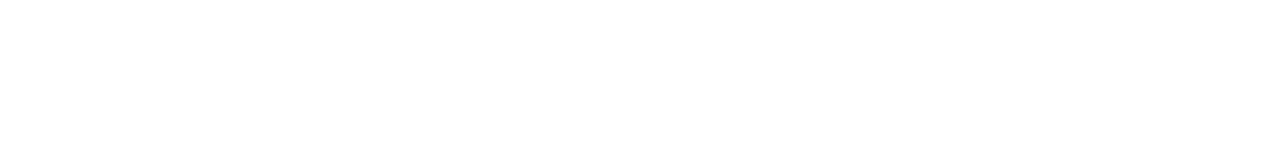
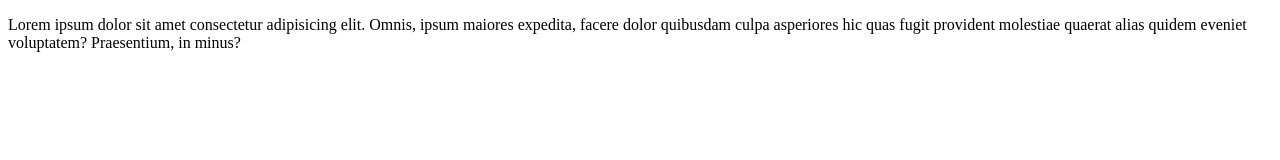
Before and after one commit to yagoBessa/projeto-1, a plain HTML site: page index.html in a window 1280 px wide. Drawn offline with Linux system fonts and the light colour scheme.

Commit message:
Adicionado texto no body

```diff
--- a/index.html
+++ b/index.html
@@ -6,6 +6,6 @@
     <title>Curso Gratuito Git e Github</title>
 </head>
 <body>
-
+    <p>Lorem ipsum dolor sit amet consectetur adipisicing elit. Omnis, ipsum maiores expedita, facere dolor quibusdam culpa asperiores hic quas fugit provident molestiae quaerat alias quidem eveniet voluptatem? Praesentium, in minus?</p>
 </body>
 </html>
```
